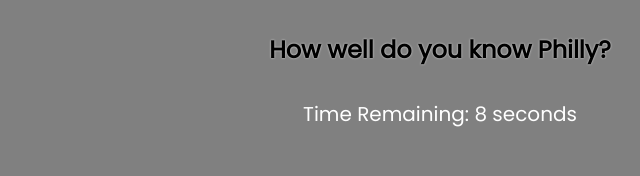
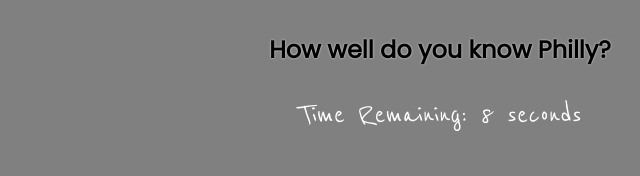
Before and after one commit to rdougherty31/TriviaGame, a plain HTML site: page index.html in a window 1280 px wide. Both pictures are taken after a click on the button "Play Game!". Shown: the top 176 px of the page, 200-840 px from the left. Drawn offline with nearby package versions, Linux system fonts and the light colour scheme; a web font is replaced by a local one.

Commit message:
Updated timer font-family

```diff
--- a/assets/css/style.css
+++ b/assets/css/style.css
@@ -32,6 +32,8 @@ h1 {
 #timer {
     color: white;
     font-size: 1.25rem;
+    font-family: "Reenie Beanie", cursive;
+    font-size: 2rem;
 }
 #playButton, #playAgain {
     margin: 1rem;
```
